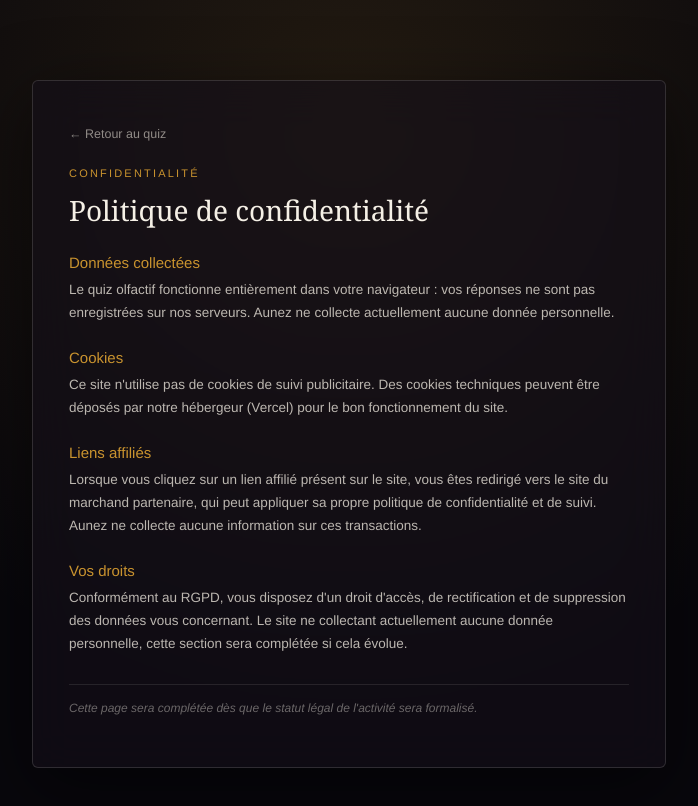
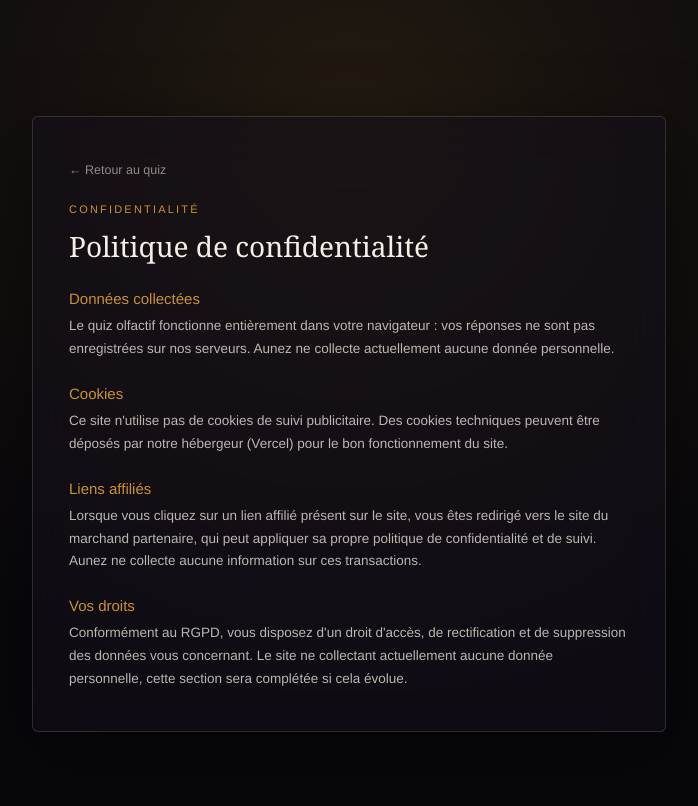
Before and after one commit to Aunezfr/Aunez-site, a Next.js app: page /confidentialite in a window 1280 px wide. Shown: the top 806 px of the page, without its empty margins (315-1013 px from the left). Built offline with nearby package versions, Linux system fonts and the light colour scheme.

Commit message:
Add files via upload

```diff
--- a/app/confidentialite/page.jsx
+++ b/app/confidentialite/page.jsx
@@ -41,11 +41,6 @@ export default function Confidentialite() {
           rectification et de suppression des données vous concernant.
           Le site ne collectant actuellement aucune donnée personnelle,
           cette section sera complétée si cela évolue.
-        </p>
-
-        <p style={styles.note}>
-          Cette page sera complétée dès que le statut légal de l'activité
-          sera formalisé.
         </p>
       </div>
     </div>
```
